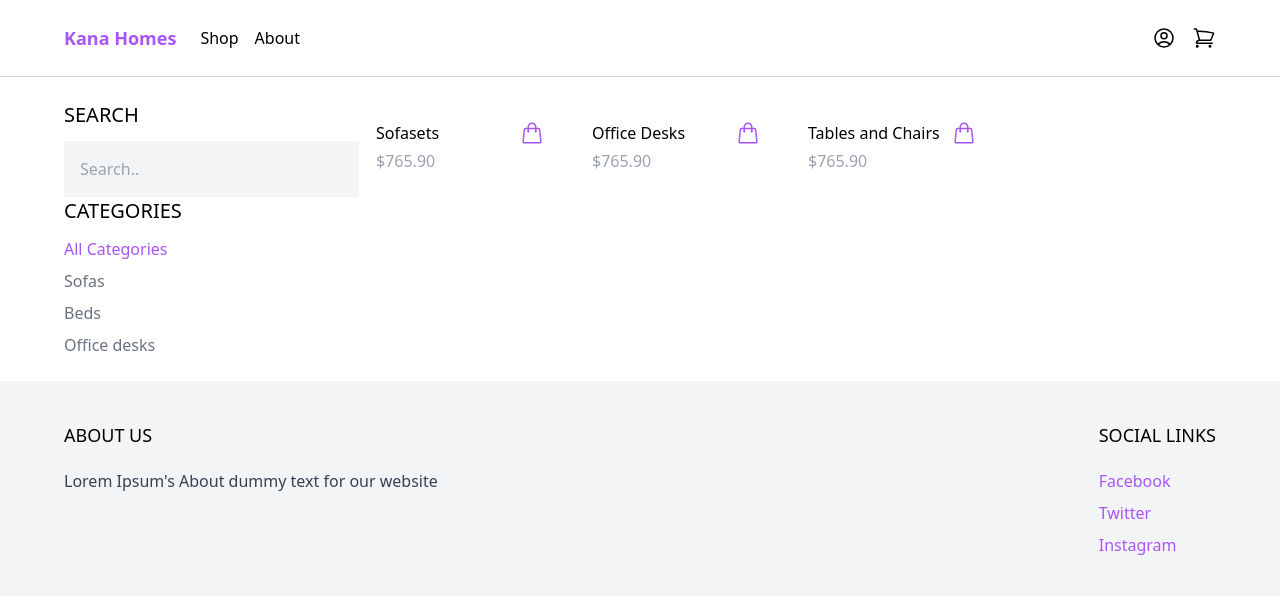
After one commit to Marx-wrld/KanaHomes, a Django app: page /shop/ in a window 1280 px wide. The commit adds this page. Shown: the top 596 px of the page. Run offline with Django 4.2, Linux system fonts and the light colour scheme; data comes from the database, SQL or seed files in the repository; some libraries are stand-ins or nearby versions.

Commit message:
Shop page and its categories

```diff
--- a/Kana/Kana/urls.py
+++ b/Kana/Kana/urls.py
@@ -1,9 +1,10 @@
 from django.contrib import admin
 from django.urls import path
 
-from core.views import frontpage
+from core.views import frontpage, shop
 
 urlpatterns = [
     path('', frontpage, name='frontpage'),
+    path('shop/', shop, name='shop'),
     path('admin/', admin.site.urls),
 ]
--- a/Kana/core/templates/core/base.html
+++ b/Kana/core/templates/core/base.html
@@ -14,7 +14,7 @@
                 </a>
 
                 <ul class="flex items-center space-x-4">
-                    <li><a href="#">Shop</a></li>
+                    <li><a href="{% url 'shop' %}">Shop</a></li>
                     <li><a href="#">About</a></li>
                 </ul>
             </div>
--- /dev/null
+++ b/Kana/core/templates/core/shop.html
@@ -0,0 +1,55 @@
+{% extends 'core/base.html' %}
+
+{% block content%}
+
+<div class="max-w-6xl mx-auto flex flex-wrap items-start py-6 px-6 xl:px-0">
+    <div class="filters w-full lg:w-1/4">
+        <h3 class="mb-3 text-xl uppercase">
+            Search
+        </h3>
+
+        <form>
+            <div class="flex">
+                <input type="text" class="p-4 bg-gray-100 border-0" placeholder="Search.."/>
+
+                <button class="p-4 bg-gray-100 border-0">
+                    <!-- TODO:Add search icons from heroicon -->
+                </button>
+            </div>
+        </form>
+
+        <h3 mt-6 class="mb-3 text-xl uppercase">
+            Categories
+        </h3>
+
+        <ul class="space-y-2">
+            <li><a href="#" class="text-purple-500">All Categories</a></li>
+            <li><a href="#" class="text-gray-500">Sofas</a></li>
+            <li><a href="#" class="text-gray-500">Beds</a></li>
+            <li><a href="#" class="text-gray-500">Office desks</a></li>
+        </ul>
+
+    </div>
+
+    <div class="products w-full lg:w-3/4 -mt-4 flex items-center flex-wrap">
+        {% for product in products %}
+        <div class="w-full md:w-1/3 xl:w-1/4 p-6">
+            <a href="#">
+                <img class="rounded-xl hover:shadow-lg" src="" alt="">
+            </a>
+            <div class="pt-3 flex items-center justify-between">
+                <a href="#"> {{ product.name }} </a>
+                <a href="#" class="text-purple-500 hover:text-purple-800">
+                    <svg xmlns="http://www.w3.org/2000/svg" fill="none" viewBox="0 0 24 24" stroke-width="1.5" stroke="currentColor" class="w-6 h-6">
+                        <path stroke-linecap="round" stroke-linejoin="round" d="M15.75 10.5V6a3.75 3.75 0 10-7.5 0v4.5m11.356-1.993l1.263 12c.07.665-.45 1.243-1.119 1.243H4.25a1.125 1.125 0 01-1.12-1.243l1.264-12A1.125 1.125 0 015.513 7.5h12.974c.576 0 1.059.435 1.119 1.007zM8.625 10.5a.375.375 0 11-.75 0 .375.375 0 01.75 0zm7.5 0a.375.375 0 11-.75 0 .375.375 0 01.75 0z" />
+                      </svg>
+                </a>
+            </div>
+
+            <p class="pt-1 text-gray-400">$765.90</p>
+        </div>
+        {% endfor %}
+    </div>
+</div>
+
+{% endblock %}
--- a/Kana/core/views.py
+++ b/Kana/core/views.py
@@ -5,3 +5,7 @@ from product.models import Product
 def frontpage(request):
     products = Product.objects.all()[0:8] #limiting our products so that only 8 appear on the frontpage
     return render(request, 'core/frontpage.html', {'products': products}) #appending our products so that it appears on the frontpage
+
+def shop(request):
+    products = Product.objects.all()
+    return render(request, 'core/shop.html', {'products': products})
```
